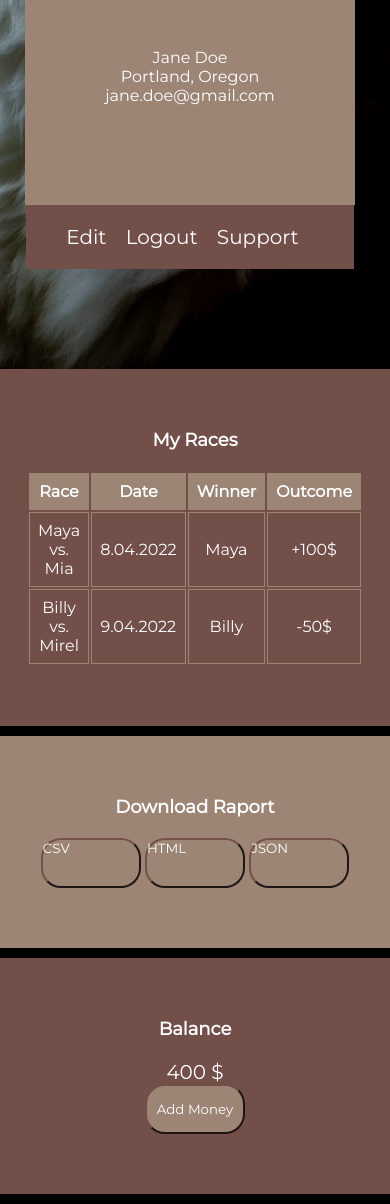
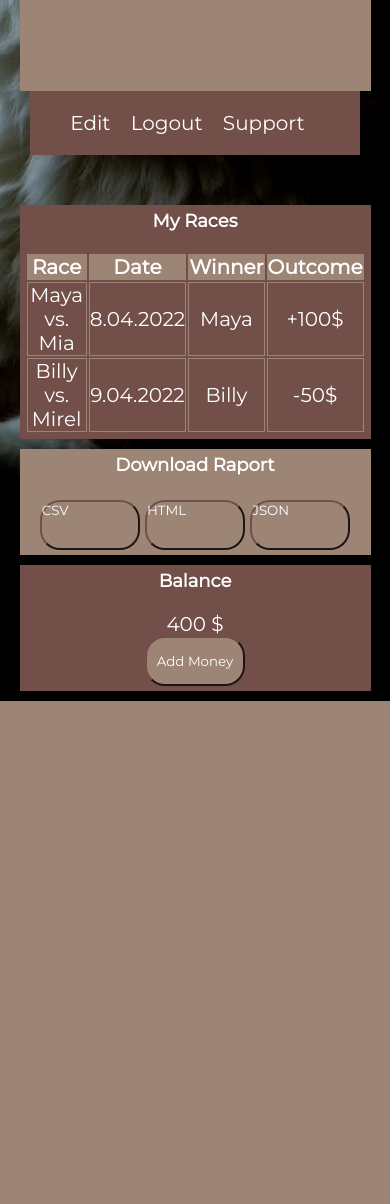
Before and after one commit to stefiucmarina/webproject, a PHP site: page /profile.html in a window 390 px wide; the page is wider, and only the part inside the window is pictured. Shown: the part 484-1688 px from the top of that part. After the commit the page ends 1185 px from the top of that part, so only its background shows below. Run offline with PHP 8.4, Linux system fonts and the light colour scheme.

Commit message:
Responsive changes

```diff
--- a/Profile/profile_style.css
+++ b/Profile/profile_style.css
@@ -4,8 +4,7 @@
     box-sizing: border-box;
 }
 
-body
-{
+body {
     background: url(Cats\ pics/cat_006.jpg) no-repeat right center fixed;
     background-color: #000000;
 }
@@ -143,16 +142,21 @@ nav {
 }
 
 .races {
+    align-items: center;
     color: white;
     padding: 60px 40px;
     margin-bottom: 10px;
     background-color: #734F4A;
 }
 
+#matches {
+    margin: auto auto;
+}
+
 #matches td,
 #matches th {
     border: 1px solid #9D8575;
-    padding: 8px;
+    padding: 10px;
 }
 
 #matches th {
@@ -220,17 +224,30 @@ nav {
     .content {
         display: flex;
         flex-direction: column;
+        font-size: 20px;
     }
-    .profile-card
-    {
-        margin-top: 150px;
-        margin-left: 40px;
+
+    .profile-card {
+        width: 90%;
+        margin: auto;
+        margin-top: 20px;
     }
 
     .info {
-        margin-right: 10px;
-        margin-left: 10px;
-        margin-top: 100px;
+        width: 90%;
+        margin: auto;
+        margin-top: 50px;
+    }
+
+    .races,
+    .download,
+    .balance {
+        padding: 5px 5px;
+    }
+
+    #matches td,
+    #matches th {
+        padding: 0px;
     }
 
 }
```
